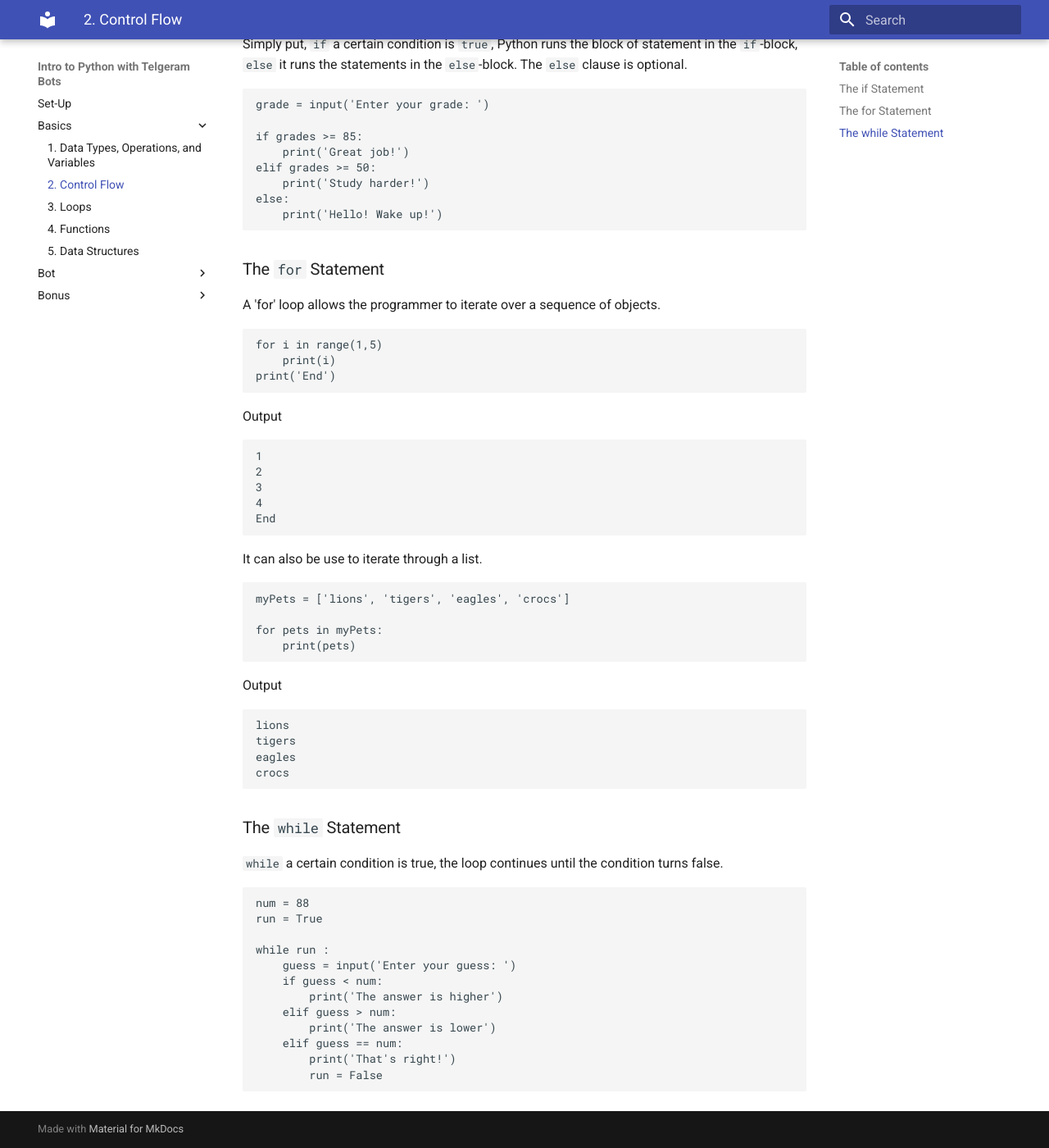
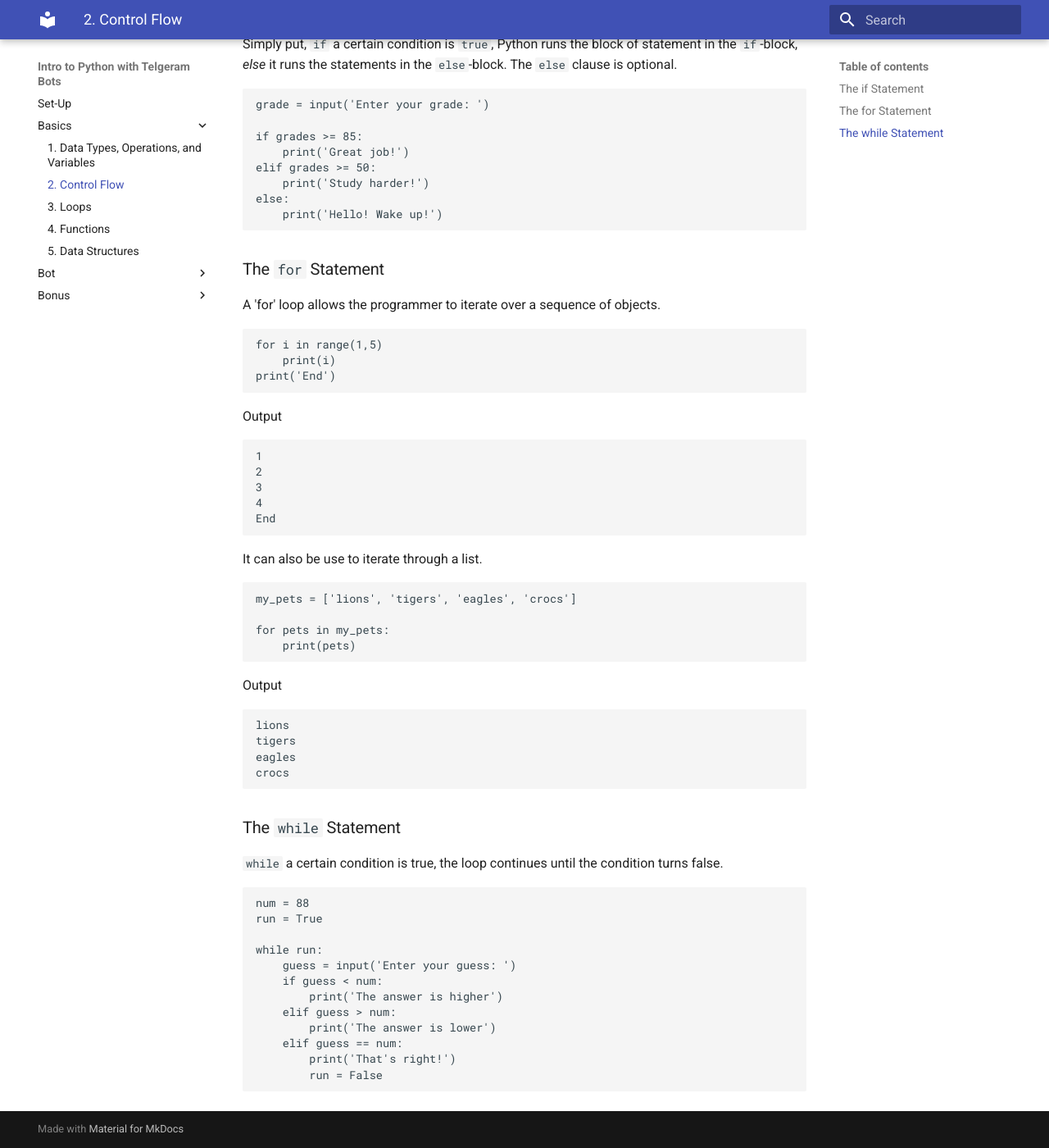
Before and after one commit to USP-Python/USP-Python.github.io, an MkDocs documentation site: the page built from docs/02-basics.md, in a window 1280 px wide and 1400 px high, scrolled down 444 px. Shown: the whole window at 82% size. Built offline with MkDocs 1.6.1 and Material for MkDocs 9.7.7, drawn with Linux system fonts in a browser that asks for light colours; old or Windows-style settings are respelled for this version of MkDocs; some of the changed text lies outside the part shown.

Commit message:
Make PEP8 compliant, some markup changes

````diff
--- a/docs/02-basics.md
+++ b/docs/02-basics.md
@@ -1,13 +1,13 @@
 Similar to how you would read a script, Python reads in a top-down order. You, the scriptwriter, are able to control how Python reads and execute the script.
 
-This is achieved using _control flow statements_. There are 3 common control flow statements in Python,
+This is achieved using _control flow_ statements. There are 3 common control flow statements in Python,
 
 1. `if`
 2. `for`
 3. `while`
 
 ### The `if` Statement
-Simply put, `if` a certain condition is `true`, Python runs the block of statement in the `if`-block, `else` it runs the statements in the `else`-block. The `else` clause is optional.
+Simply put, `if` a certain condition is `true`, Python runs the block of statement in the `if`-block, _else_ it runs the statements in the `else`-block. The `else` clause is optional.
 
 ```python
 grade = input('Enter your grade: ')
@@ -42,9 +42,9 @@ End
 It can also be use to iterate through a list.
 
 ```python
-myPets = ['lions', 'tigers', 'eagles', 'crocs']
+my_pets = ['lions', 'tigers', 'eagles', 'crocs']
 
-for pets in myPets:
+for pets in my_pets:
     print(pets)
 ```
 
@@ -64,7 +64,7 @@ crocs
 num = 88
 run = True
 
-while run :
+while run:
     guess = input('Enter your guess: ')
     if guess < num:
         print('The answer is higher')
````
